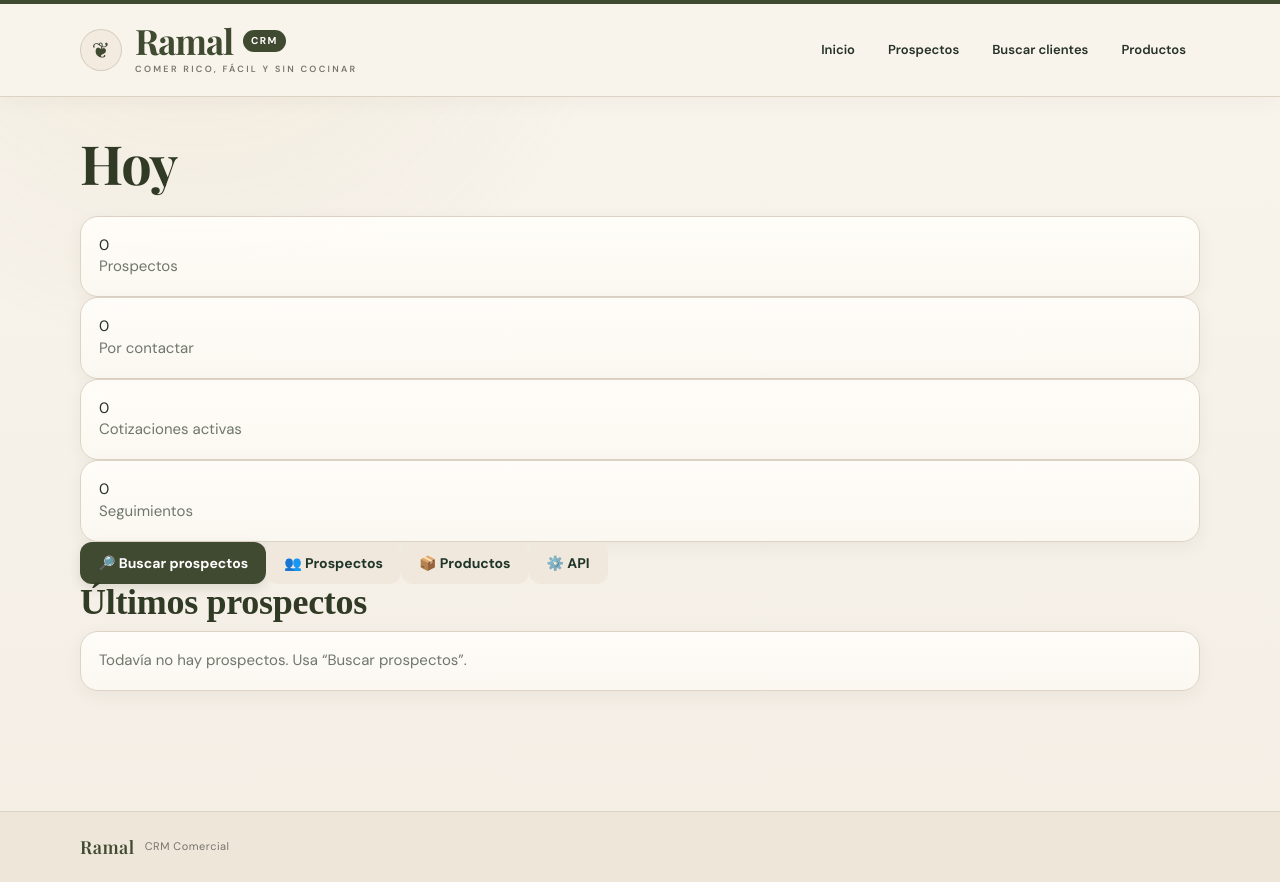
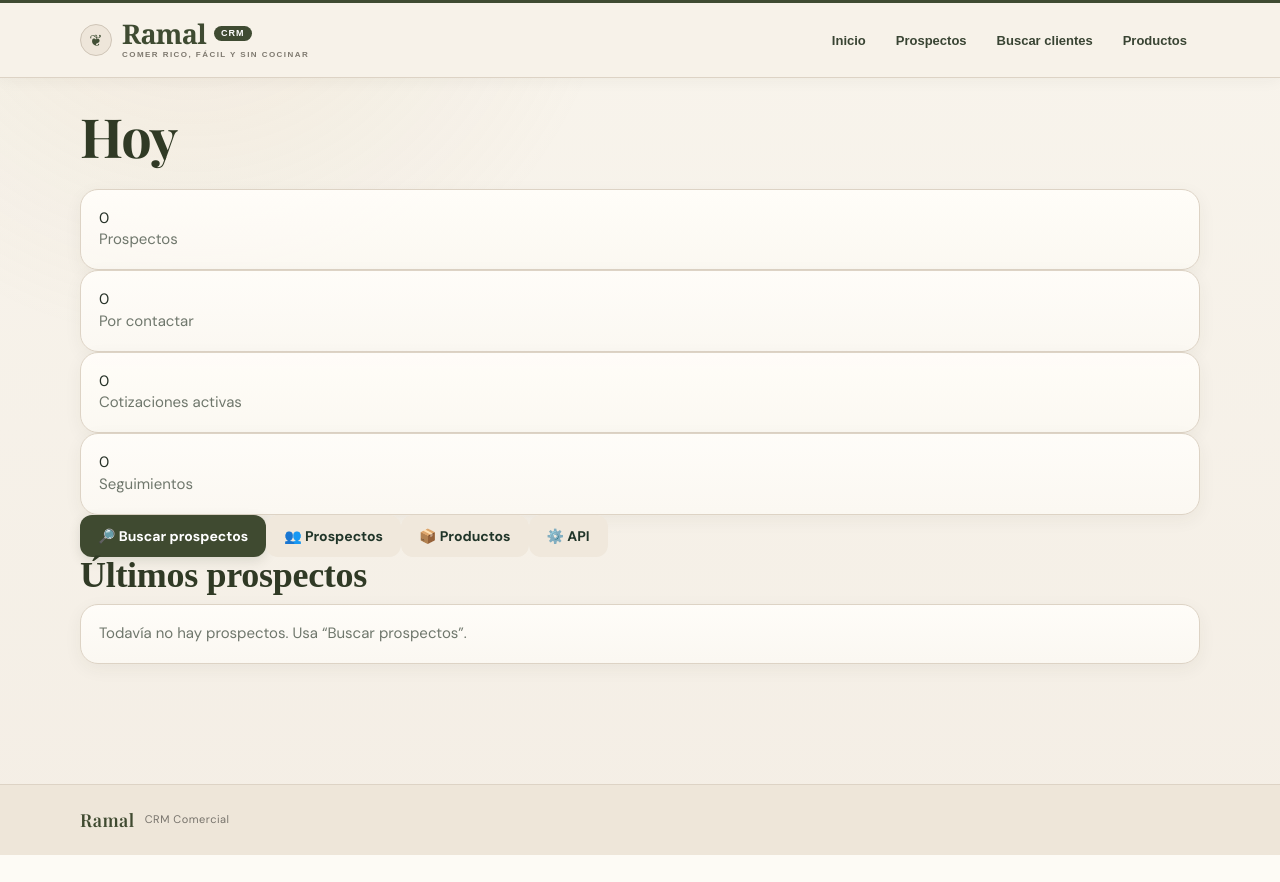
Before and after one commit to jpcontreras-rgb/Ramal-CMR, a FastAPI app: page / in a window 1280 px wide. After the commit the page ends 855 px from the top, so only its background shows below. Run offline with FastAPI, Linux system fonts and the light colour scheme.

Commit message:
Ordenar encabezado e interfaz Ramal

```diff
--- /dev/null
+++ b/app/static/ramal-ui.css
@@ -0,0 +1,223 @@
+/* =====================================================
+   RAMAL CRM — UI PRINCIPAL
+   ===================================================== */
+
+.ramal-header{
+    width:100% !important;
+    position:sticky !important;
+    top:0 !important;
+    z-index:100 !important;
+
+    background:#f7f2e9 !important;
+    border-top:3px solid #3f4b32 !important;
+    border-bottom:1px solid #ddd3c5 !important;
+
+    box-shadow:0 3px 14px rgba(47,57,39,.045) !important;
+}
+
+.ramal-header-inner{
+    min-height:74px !important;
+    padding:8px 0 !important;
+
+    display:flex !important;
+    flex-direction:row !important;
+    align-items:center !important;
+    justify-content:space-between !important;
+
+    gap:24px !important;
+}
+
+.ramal-brand{
+    display:flex !important;
+    flex-direction:row !important;
+    align-items:center !important;
+
+    gap:10px !important;
+
+    text-decoration:none !important;
+    color:#34402b !important;
+
+    flex:0 0 auto !important;
+}
+
+.ramal-brand *{
+    text-decoration:none !important;
+}
+
+.ramal-brand-mark{
+    width:32px !important;
+    height:32px !important;
+
+    display:flex !important;
+    align-items:center !important;
+    justify-content:center !important;
+
+    border-radius:50% !important;
+    border:1px solid #cfc5b7 !important;
+
+    background:#eee6da !important;
+    color:#425036 !important;
+
+    font-size:16px !important;
+    line-height:1 !important;
+}
+
+.ramal-brand-copy{
+    display:block !important;
+}
+
+.ramal-brand-main{
+    display:flex !important;
+    align-items:center !important;
+    gap:8px !important;
+}
+
+.ramal-wordmark{
+    font-family:Georgia, "Times New Roman", serif !important;
+
+    font-size:27px !important;
+    line-height:1 !important;
+
+    font-weight:600 !important;
+
+    letter-spacing:-.7px !important;
+
+    color:#3f4b32 !important;
+}
+
+.ramal-crm{
+    display:inline-flex !important;
+    align-items:center !important;
+
+    padding:3px 7px !important;
+
+    border-radius:999px !important;
+
+    background:#3f4b32 !important;
+    color:#fff !important;
+
+    font-family:Arial, sans-serif !important;
+
+    font-size:9px !important;
+    line-height:1 !important;
+
+    font-weight:700 !important;
+    letter-spacing:1px !important;
+}
+
+.ramal-tagline{
+    margin-top:4px !important;
+
+    font-family:Arial, sans-serif !important;
+
+    font-size:8px !important;
+    line-height:1.1 !important;
+
+    font-weight:600 !important;
+
+    letter-spacing:1.45px !important;
+
+    color:#7e796f !important;
+
+    text-decoration:none !important;
+}
+
+.ramal-nav{
+    display:flex !important;
+    flex-direction:row !important;
+    align-items:center !important;
+
+    gap:4px !important;
+
+    margin:0 !important;
+}
+
+.ramal-nav a{
+    display:inline-flex !important;
+    align-items:center !important;
+    justify-content:center !important;
+
+    min-height:38px !important;
+
+    padding:0 13px !important;
+
+    border-radius:10px !important;
+
+    font-family:Arial, sans-serif !important;
+
+    font-size:13px !important;
+    line-height:1 !important;
+
+    font-weight:600 !important;
+
+    color:#394433 !important;
+
+    text-decoration:none !important;
+
+    white-space:nowrap !important;
+}
+
+.ramal-nav a:hover{
+    background:#e9e1d5 !important;
+    color:#303b28 !important;
+
+    text-decoration:none !important;
+}
+
+/* El contenido no se pega al header */
+.page-shell{
+    padding-top:30px !important;
+}
+
+
+/* ==========================
+   TABLET / MÓVIL
+   ========================== */
+
+@media(max-width:760px){
+
+    .ramal-header-inner{
+        min-height:auto !important;
+
+        padding:11px 0 8px !important;
+
+        flex-direction:column !important;
+        align-items:flex-start !important;
+
+        gap:9px !important;
+    }
+
+    .ramal-wordmark{
+        font-size:25px !important;
+    }
+
+    .ramal-tagline{
+        font-size:7.5px !important;
+    }
+
+    .ramal-nav{
+        width:100% !important;
+
+        overflow-x:auto !important;
+
+        gap:6px !important;
+
+        padding-bottom:3px !important;
+
+        scrollbar-width:none;
+    }
+
+    .ramal-nav::-webkit-scrollbar{
+        display:none;
+    }
+
+    .ramal-nav a{
+        min-height:34px !important;
+
+        padding:0 11px !important;
+
+        background:#ede6db !important;
+
+        font-size:12px !important;
+    }
+}
--- a/app/templates/base.html
+++ b/app/templates/base.html
@@ -11,6 +11,7 @@
     <link href="https://fonts.googleapis.com/css2?family=DM+Sans:wght@400;500;600;700&family=Playfair+Display:wght@600;700&display=swap" rel="stylesheet">
 
     <link rel="stylesheet" href="/static/app.css">
+    <link rel="stylesheet" href="/static/ramal-ui.css?v=1">
 </head>
 
 <body>
```
